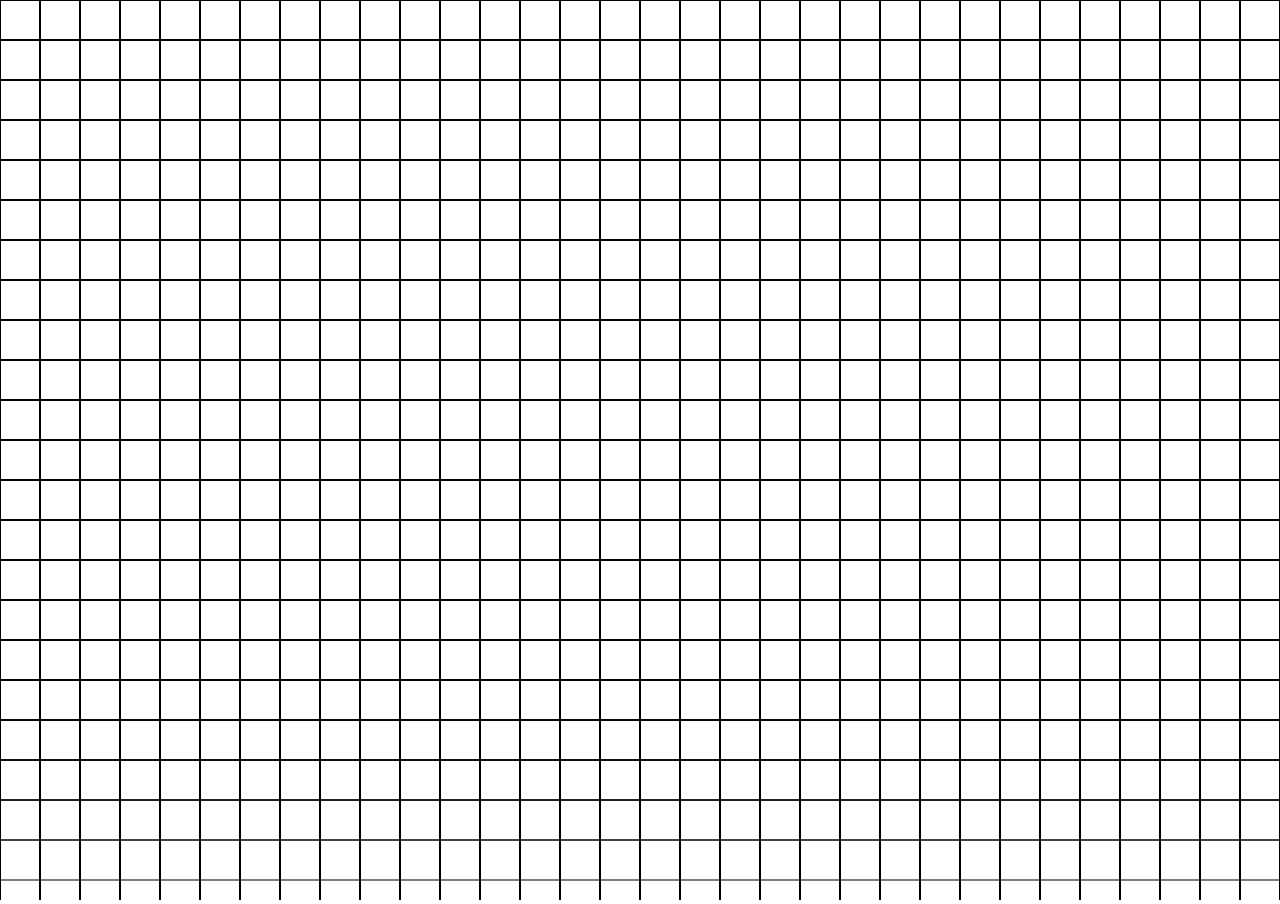
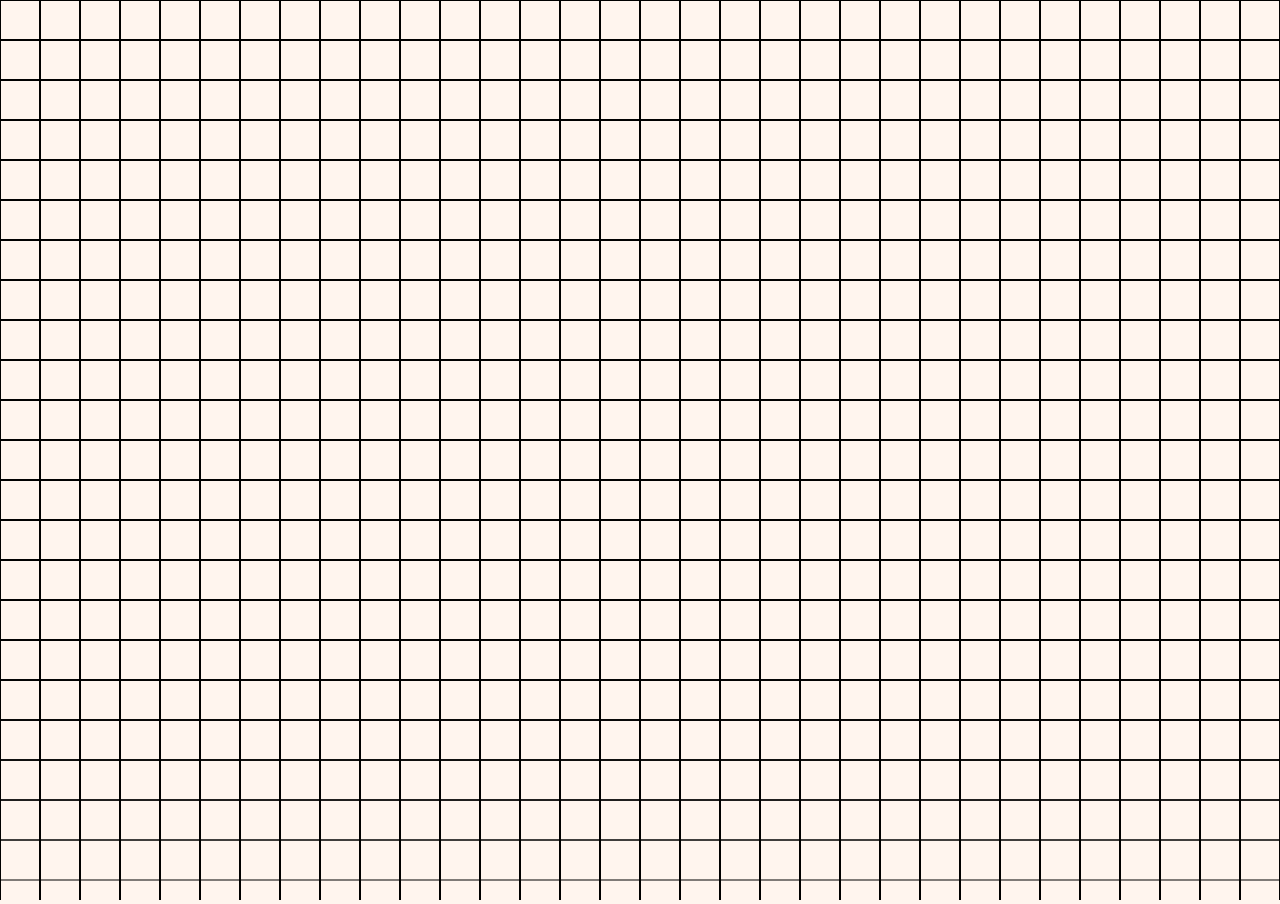
Before and after one commit to pgiordano9/dnd5e-map, a Gatsby site: page / in a window 1280 px wide. Shown: the top 904 px of the page. Built offline with nearby package versions, Linux system fonts and the light colour scheme; Gatsby itself is replaced by a stand-in of ours.

Commit message:
feature: change board background colour.

```diff
--- a/src/styles/main.css
+++ b/src/styles/main.css
@@ -1,6 +1,7 @@
 * {
   padding: 0;
   margin: 0;
+  background: SeaShell;
 }
 img {
   border-radius: 50%;
```
